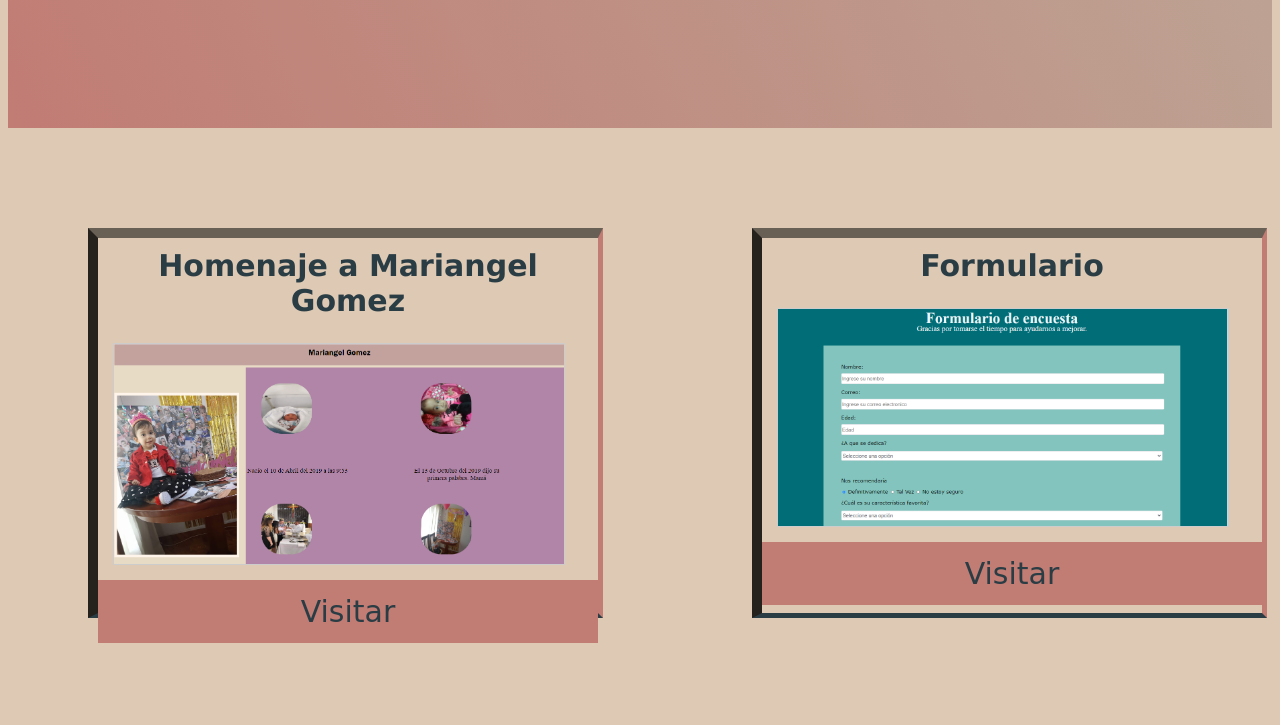
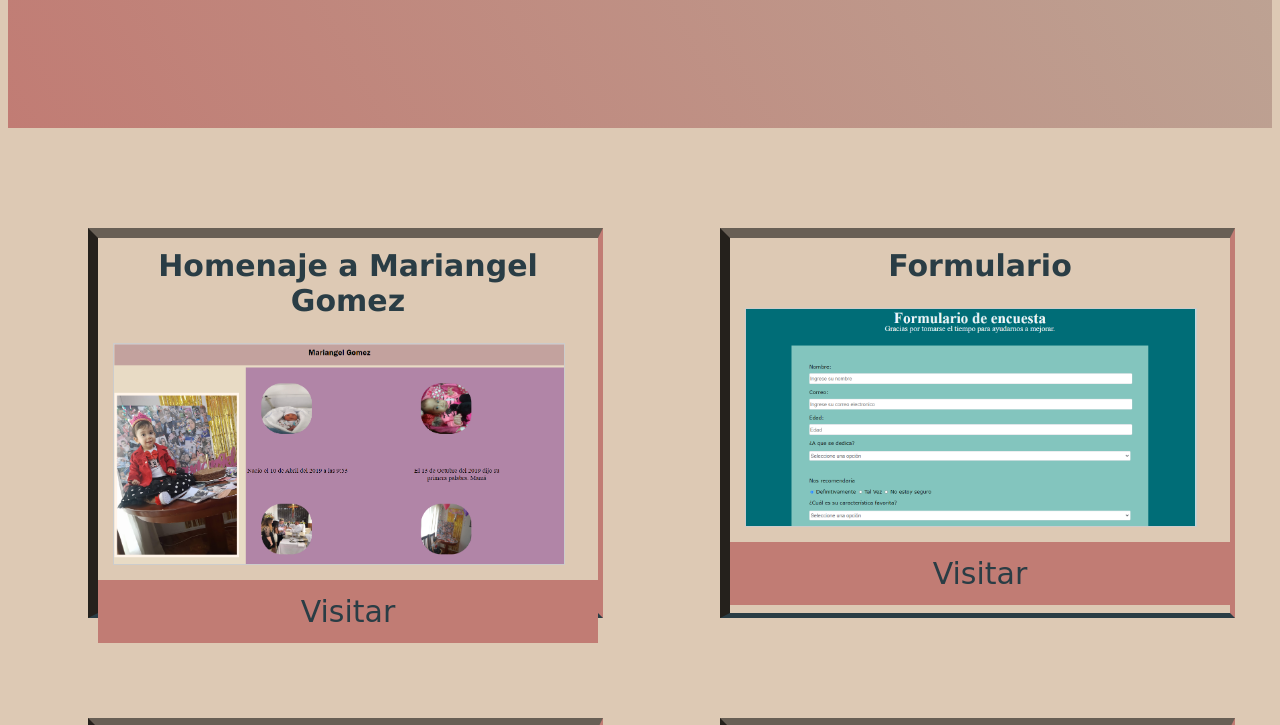
Before and after one commit to yesikagomez/Portafolio, a plain HTML site: page index.html in a window 1280 px wide. Shown: the part 680-1405 px from the top of the page. Drawn offline with Linux system fonts and the light colour scheme.

Commit message:
corrigiendo css

```diff
--- a/Css/style.css
+++ b/Css/style.css
@@ -49,7 +49,6 @@ main #welcome-section p {
 main #projects {
     display: grid;
     grid-template-columns: repeat(2,1fr);
-    grid-gap: 4rem;
     width: 100%;
     max-width: 1280px;
 }
```
